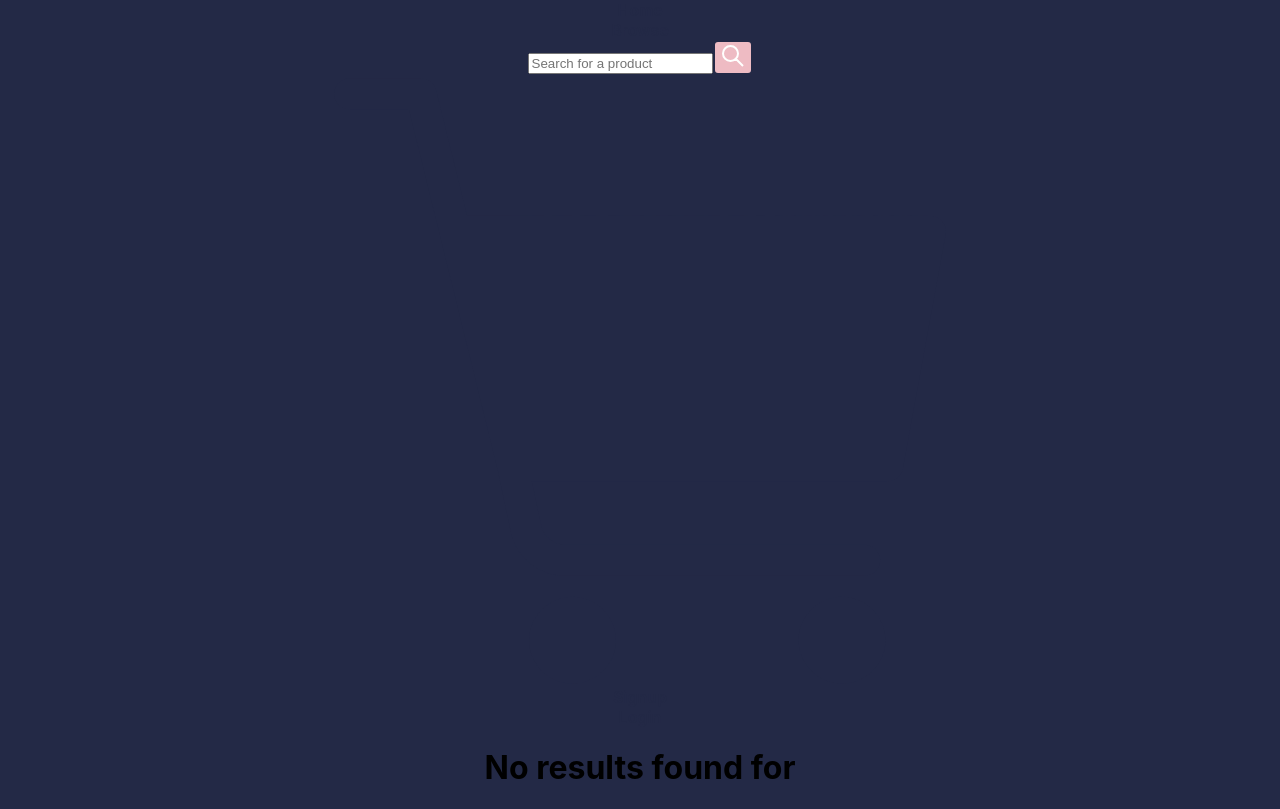
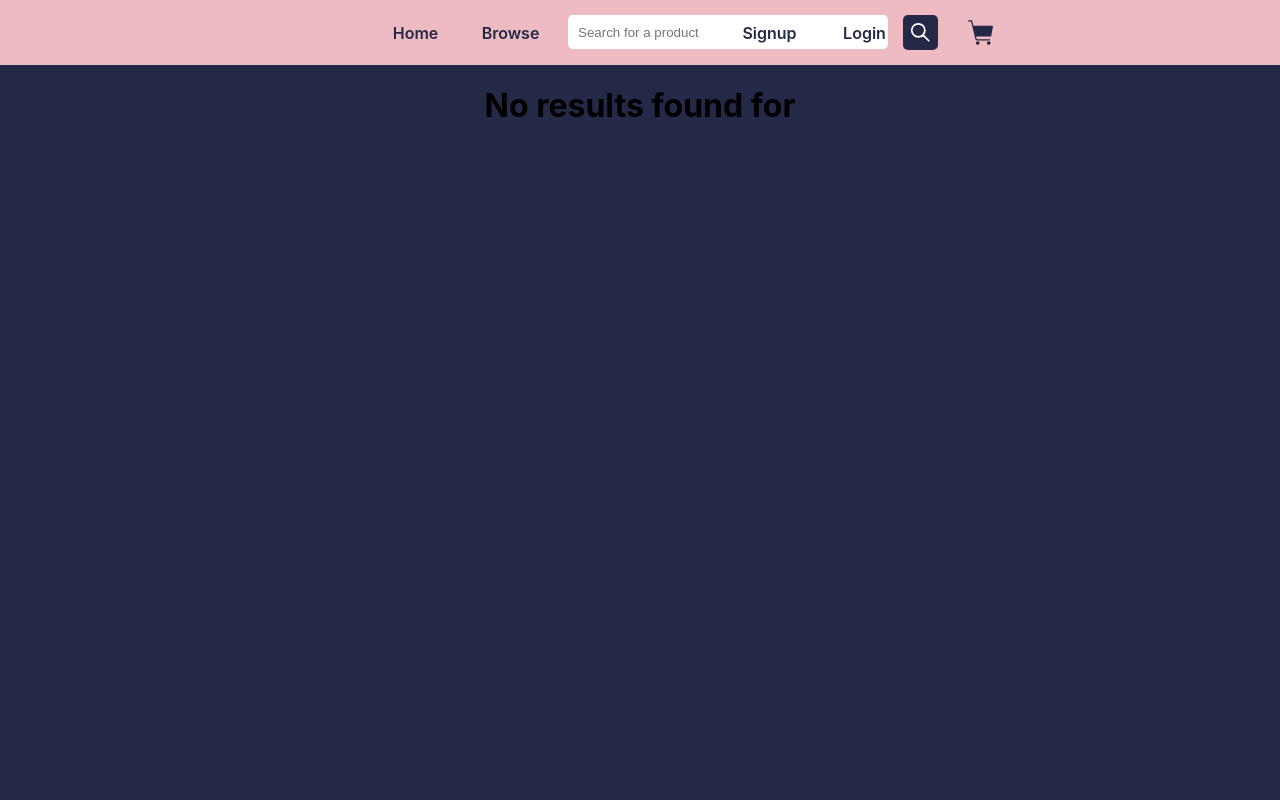
Before and after one commit to matthewlimka/ecommerce-web-app, a React (Create React App) app in the folder frontend/: page /result in a window 1280 px wide. Built offline with nearby package versions, Linux system fonts and the light colour scheme.

Commit message:
Updated CSS for Navbar

```diff
--- a/frontend/src/styles/Navbar.css
+++ b/frontend/src/styles/Navbar.css
@@ -1,4 +1,4 @@
-.navBar {
+.nav-bar {
     display: flex;
     align-items: center;
     justify-content: space-between;
@@ -8,79 +8,97 @@
     min-height: 65px;
     background-color: var(--tertiary);
 
-    .leftContainer {
+    .nav-bar-left-container {
         display: flex;
         align-items: center;
         height: 100%;
         width: 60%;
 
-        :is(.homeContainer, .productContainer, .cartContainer) {
+        .search-bar {
+            display: flex;
+            align-items: center;
+            gap: 10px;
+            height: 100%;
+            margin: 0px 25px 0px 10px;
+
+            .search-bar-form {
+                display: flex;
+
+                input {
+                    width: 300px;
+                    height: 30px;
+                    border-radius: 5px;
+                    border: none;
+                    padding: 2px 10px 2px 10px;
+                }
+
+                .search-bar-button {
+                    border: none;
+                    margin-left: 15px;
+                    padding: 0px;
+
+                    .search-bar-button-icon {
+                        background-color: var(--background);
+                        border: none;
+                        border-radius: 5px;
+                        padding: 7px;
+                        height: 21px;
+                        width: 21px;
+                        cursor: pointer;
+                    }
+                }
+
+                .search-bar-button:hover {
+                    background-color: none;
+                    border: none;
+                }
+            }
+        }
+
+        #cart-icon {
+            position: relative;
+            display: flex;
+            align-items: center;
+            min-width: 25px;
+            padding: 5px;
+
+            .nav-bar-cart-icon {
+                margin: 0px;
+                height: 25px;
+                width: 25px;
+            }
+
+            .number-of-cart-items {
+                position: absolute;
+                top: 16px;
+                right: -5px;
+                margin: 0px;
+                padding: 4px;
+                background-color: var(--background);
+                color: var(--button);
+                min-width: 9px;
+                height: 9px;
+                border-radius: 100%;
+                border: 2px solid var(--tertiary);
+                font-size: 12px;
+                font-weight: bold;
+            }
+        }
+    }
+
+    .nav-bar-right-container {
+        display: flex;
+        align-items: center;
+        height: 100%;
+
+        .nav-bar-account-container {
             display: flex;
             align-items: center;
             justify-content: center;
             height: 100%;
         }
 
-        :is(.homeContainer, .productContainer, .cartContainer):hover {
-            background-color: var(--stroke);
-            transition: 0.3s;
-
-            a {
-                color: var(--headline);
-            }
-        }
-
-        .searchBar {
-            display: flex;
-            align-items: center;
-            gap: 10px;
-            height: 100%;
-            margin-left: 10px;
-
-            input {
-                width: 300px;
-                height: 30px;
-                border-radius: 5px;
-                border: none;
-                padding: 2px 0px 2px 10px;
-            }
-
-            button {
-                background-color: var(--secondary);
-                border: none;
-                border-radius: 5px;
-                margin-left: 10px;
-                padding: 5px 10px 5px 10px;
-                height: 30px;
-                cursor: pointer;
-            }
-
-            button:hover {
-                background-color: var(--stroke);
-                transition: 0.3s;
-                color: var(--headline);
-            }
-        }
-
-        .cartContainer {
-            margin-left: 10px;
-            width: 65px;
-        }
-    }
-
-    .rightContainer {
-        display: flex;
-        align-items: center;
-        height: 100%;
-
-        :is(.cartButton, .accountContainer, .profileButton, .ordersButton, .logoutButton, .signupButton, .loginButton) {
-            display: flex;
-            align-items: center;
-            justify-content: center;
-            height: 100%;
-        }
-
-        :is(.cartButton, .accountContainer, .profileButton, .ordersButton, .logoutButton, .signupButton, .loginButton):hover {
+        .nav-bar-account-container:hover {
             background-color: var(--stroke);
             transition: 0.3s;
 
@@ -89,61 +107,74 @@
             }
         }
 
-        .loggedInContainer {
+        .nav-bar-logged-in-container {
             display: flex;
             align-items: center;
             height: 100%;
 
-            .accountContainer {
+            .nav-bar-account-container {
                 position: relative;
                 display: flex;
                 flex-direction: column;
                 align-items: center;
                 height: 65px;
 
-                .accountButton {
-                    display: flex;
-                    align-items: center;
-                    justify-content: center;
-                    height: 65px;
-                }
 
-                :is(.profileButton, .ordersButton, .logoutButton) {
-                    height: 45px;
-                }
+                .nav-bar-account-dropdown {
+                    position: absolute;
+                    top: 100%;
+                    left: 0;
+                    display: none;
 
-                :is(.profileButton, .ordersButton, .logoutButton):hover {
-                    background-color: var(--tertiary);
 
-                    a, p {
-                        color: var(--stroke);
+                    .nav-bar-dropdown-button {
+                        height: 45px;
+                        cursor: pointer;
+
+                        p {
+                            margin: 0px;
+                        }
+                    }
+
+                    .nav-bar-dropdown-button:hover {
+                        background-color: var(--tertiary);
+
+                        a, p {
+                            color: var(--stroke);
+                        }
                     }
                 }
             }
 
-            .accountDropdown {
-                position: absolute;
-                top: 100%;
-                left: 0;
-                display: none;
-            }
-
-            .accountContainer:hover .accountDropdown {
+            .nav-bar-account-container:hover .nav-bar-account-dropdown {
                 display: flex;
                 flex-direction: column;
                 background-color: var(--stroke);
             }
-
-            :is(.accountButton, .logoutButton):hover {
-                cursor: pointer;
-            }
         }
 
-        .notLoggedInContainer {
+        .nav-bar-not-logged-in-container {
             display: flex;
             align-items: center;
             height: 100%;
         }
+    }
+}
+
+.nav-bar-button {
+    display: flex;
+    align-items: center;
+    justify-content: center;
+    height: 100%;
+    cursor: pointer;
+}
+
+.nav-bar-button:hover {
+    background-color: var(--stroke);
+    transition: 0.3s;
+
+    a {
+        color: var(--headline);
     }
 }
 
```
